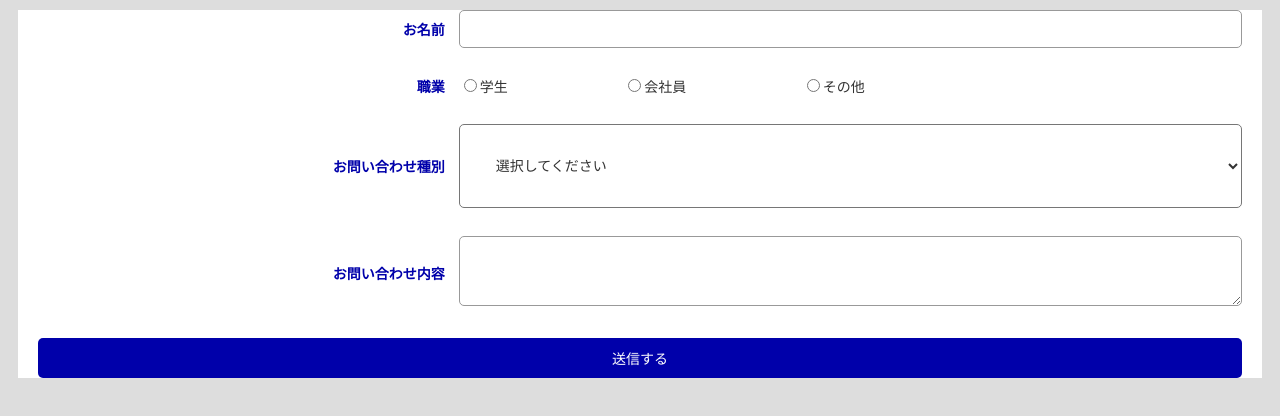
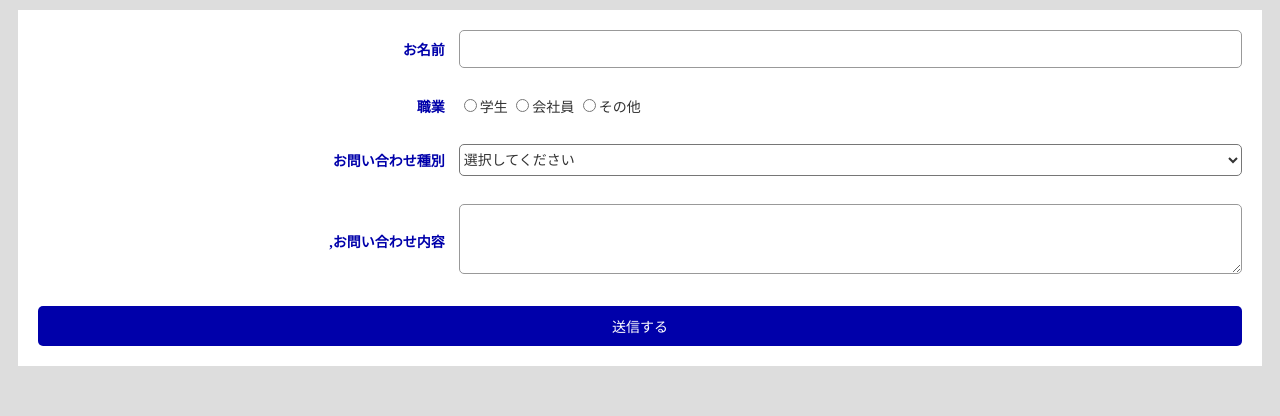
Before and after one commit to ittawatanabe/S1A333, a plain HTML site: page ensyu/23_2.html in a window 1280 px wide. Drawn offline with Linux system fonts and the light colour scheme.

Commit message:
Add files via upload

```diff
--- a/ensyu/23_2.css
+++ b/ensyu/23_2.css
@@ -1,73 +1,59 @@
-@charset "UTF-8";
-
+@charset "UTF8";
 * {
     box-sizing: border-box;
     font-size: 14px;
     color: #333;
 }
-
 body {
     background: #ddd;
 }
-
 form {
     margin: 10px;
-    padding: 0 20px;
+    padding: 20px;
     background: #fff;
 }
-
 dl {
     margin: 0;
     font-size: 16px;
 }
-
 .formltem {
     display: flex;
     margin-bottom: 2em;
     align-items: center;
 }
-
 dt {
     flex: 1 1 30px;
     text-align: right;
     margin-right: 1em;
     font-weight: bold;
     color: #00a;
-
 }
-
 dd {
     flex: 2 1 30px;
     margin-left: 0;
 }
-
 input[type="text"], textarea {
     border: 1px solid #999;
     width: 100%;
     padding: 10px;
     border-radius: 5px;
 }
-
 .job {
     margin-right: 8em;
 }
-
 select {
     background: #fff;
     width: 100%;
-    padding: 32px;
+    height: 32px;
     font-size: 14px;
     border-radius: 5px;
 }
-
 textarea {
     height: 5em;
 }
-
-.btm {
+.btn {
     text-align: center;
 }
-
 input[type="submit"] {
     background: #00a;
     border: none;
@@ -77,24 +63,18 @@ input[type="submit"] {
     color: #fff;
     font-size: 14px;
 }
-
-@media screen and (max-width: 768px) {
+@media screen and (max-width:768px) {
     .formltem {
         display: block;
     }
-
     dt {
         text-align: left;
         margin-bottom: 4px;
     }
-
     dd {
         margin-left: 0;
     }
-
     .job {
         margin-right: 8em;
     }
 }
-
-/*ここまで*/
--- a/ensyu/23_2.html
+++ b/ensyu/23_2.html
@@ -1,49 +1,41 @@
 <!DOCTYPE html>
 <html lang="ja">
-
 <head>
-    <meta charset="UTF-8" />
-    <title>フォームデザイン２</title>
+    <meta charset="UTF-8">
+    <title>フォームデザイン2</title>
     <link rel="stylesheet" href="23_2.css" />
 </head>
-
 <body>
-    <form action="program.php" method="post">
+    <form action="program.php" matthod="post">
         <dl>
             <div class="formltem">
                 <dt>お名前</dt>
-                <dd>
-                    <input type="text" name="useName" />
-                </dd>
+                <dd><input type="text" name="userName" /></dd>
             </div>
             <div class="formltem">
                 <dt>職業</dt>
                 <dd>
-                    <label class="job"><input type="radio" name="job" value="学生" />学生</label>
-                    <label class="job"><input type="radio" name="job" value="会社員" />会社員</label>
-                    <label class="job"><input type="radio" name="job" value="その他" />その他</label>
+                    <label class="iob"><input type="radio" name="job" value="学生" />学生</label>
+                    <label class="iob"><input type="radio" name="job" value="会社員" />会社員</label>
+                    <label class="iob"><input type="radio" name="job" value="その他" />その他</label>
                 </dd>
             </div>
             <div class="formltem">
                 <dt>お問い合わせ種別</dt>
                 <dd>
-                    <select name="messageType">
+                    <select name="messeageType">
                         <option value="選択してください">選択してください</option>
-                        <option value="選択１">選択肢１</option>
-                        <option value="選択２">選択肢２</option>
+                        <option value="選択肢1">選択肢1</option>
+                        <option value="選択肢2">選択肢2</option>
                     </select>
                 </dd>
             </div>
             <div class="formltem">
-                <dt>お問い合わせ内容</dt>
-                <dd>
-                    <textarea name="message"></textarea>
-                </dd>
-            </div>
+            <dt>,お問い合わせ内容</dt>
+            <dd><textarea name="messeage"></textarea></dd>
+        </div>
         </dl>
         <div class="btn"><input type="submit" value="送信する" /></div>
     </form>
-
 </body>
-
 </html>
```
